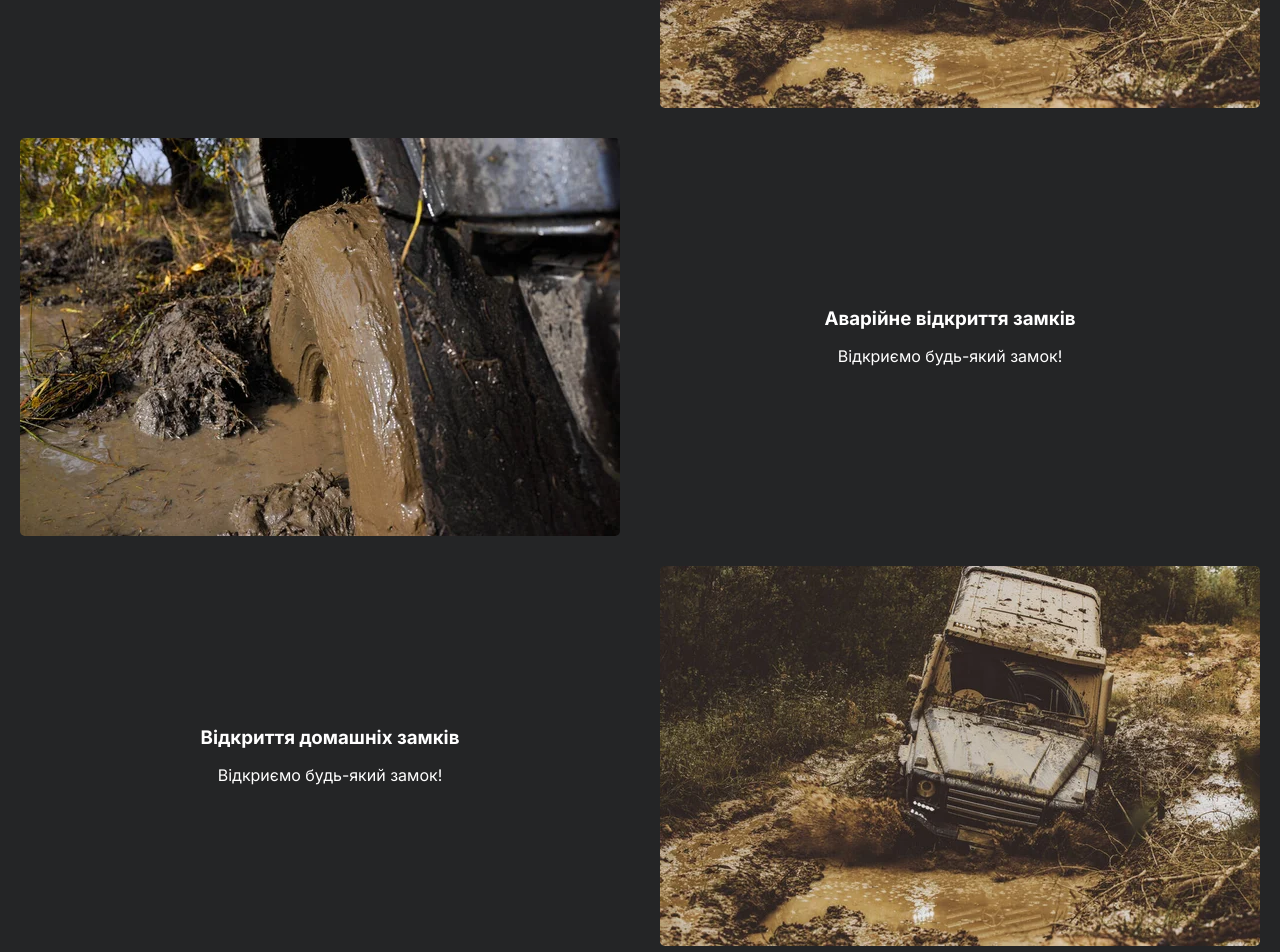
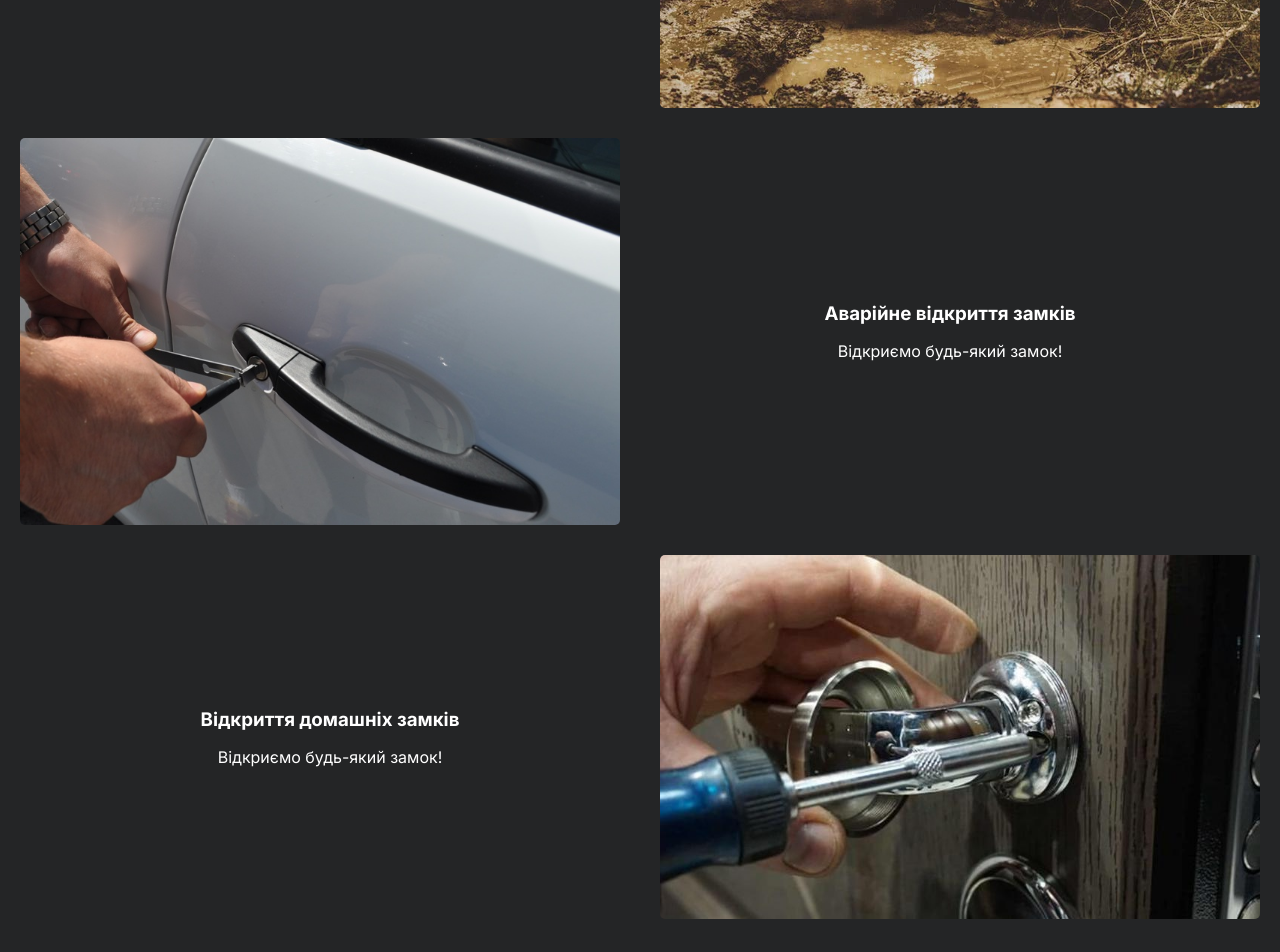
Before and after one commit to AndreyKapus/off-road-assistance, a Next.js app: page / in a window 1280 px wide. Shown: the part 1540-2492 px from the top of the page. Built offline with nearby package versions, Linux system fonts and the light colour scheme.

Commit message:
servises

```diff
--- a/components/main/servises.js
+++ b/components/main/servises.js
@@ -1,6 +1,8 @@
 import Image from "next/image";
 import CarStuck from "../../images/stuck.jpg";
 import OffRoadImg from "../../images/off-road.jpg";
+import CarDoorUnlock from "../../images/car_doors_unlock.jpg";
+import DoorUnlock from "../../images/door_unlock.jpg";
 import styles from "../../app/styles/servicesMain.module.css";
 
 const ServicesMain = () => {
@@ -27,7 +29,7 @@ const ServicesMain = () => {
           <li className={styles.servicesListItem}>
             <Image
               className={styles.servisesImage}
-              src={CarStuck}
+              src={CarDoorUnlock}
               layout="responsive"
               alt="car stuck in the mud"
             />
@@ -40,7 +42,7 @@ const ServicesMain = () => {
           </li>
           <li className={styles.servicesListItem}>
             <Image
-              src={OffRoadImg}
+              src={DoorUnlock}
               layout="responsive"
               className={styles.servisesImage}
               alt="car stuck in the mud"
```
Also changed, not shown: images/car_doors_unlock.jpg (added), images/door_unlock.jpg (added).
